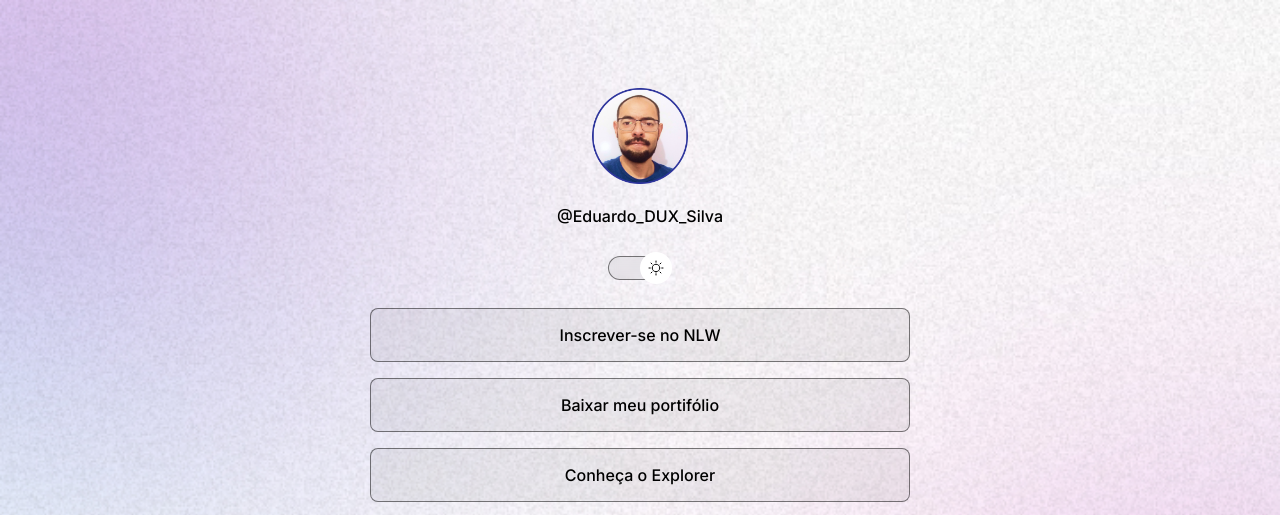
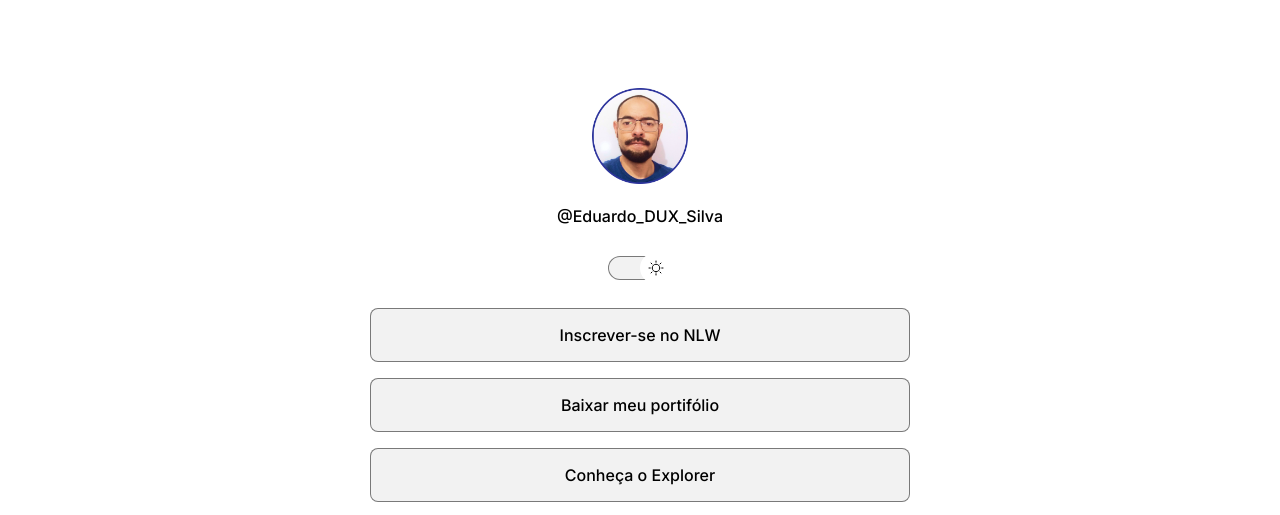
Before and after one commit to edu180286/Discover---Rocketseat, a plain HTML site: page index.html in a window 1280 px wide. Shown: the top 515 px of the page. Drawn offline with nearby package versions, Linux system fonts and the light colour scheme.

Commit message:
add media queries

```diff
--- a/style.css
+++ b/style.css
@@ -161,3 +161,14 @@ footer {
   text-align: center;
   font-size: 14px;
 }
+
+/* media queries */
+@media (min-width: 700px) {
+  :root {
+    --bg-url: url(./assets/bg-desktop.jpg);
+  }
+
+  .light {
+    --bg-url: url(./assets/bg-desktop-light);
+  }
+}
```
